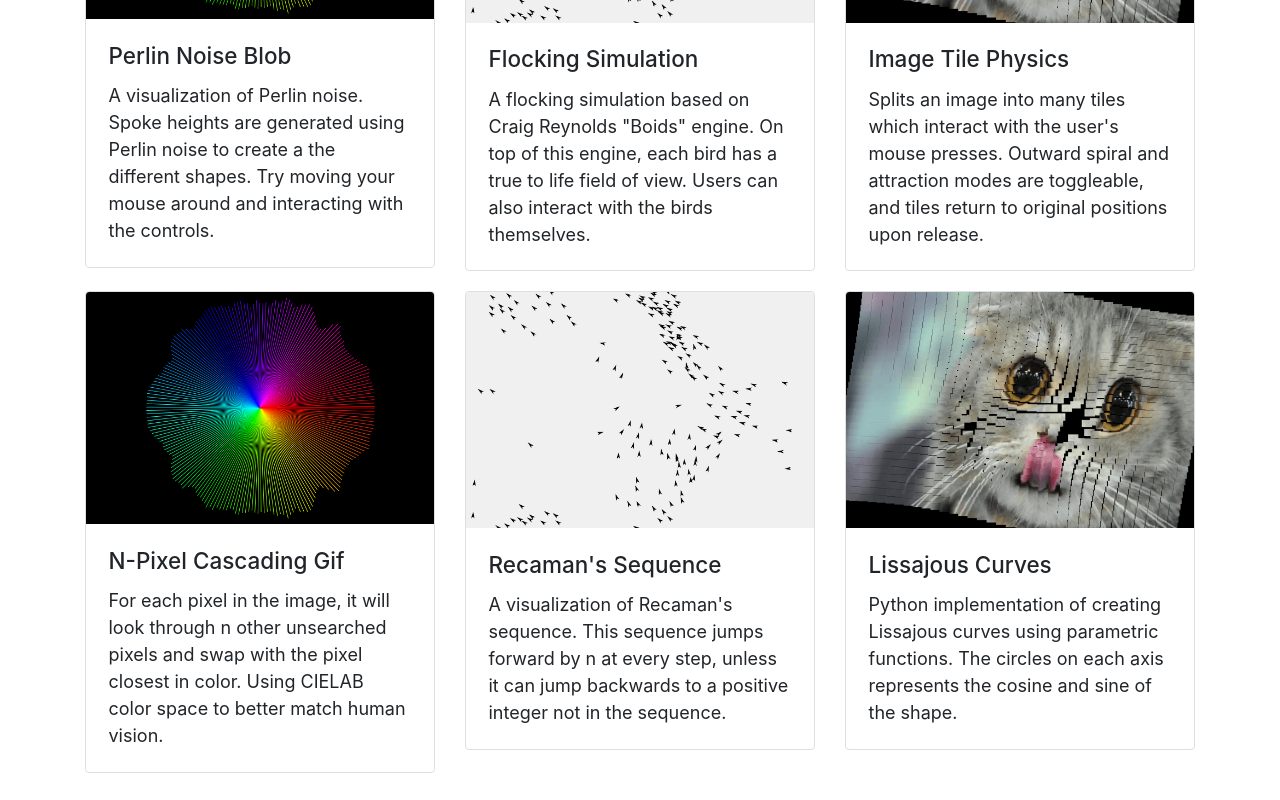
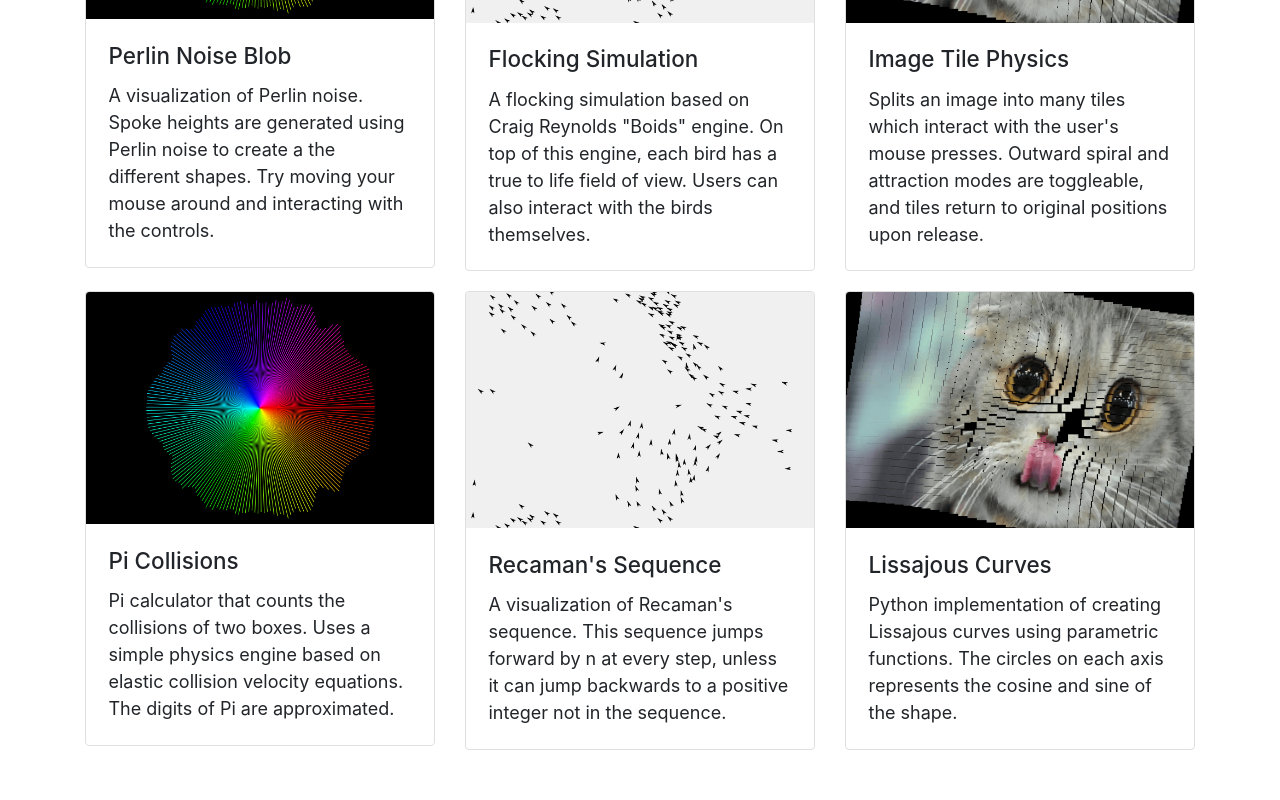
Before and after one commit to bryceparkman/personal-website, a Next.js app: page /projects/visualizations in a window 1280 px wide. Shown: the part 1031-1831 px from the top of the page. After the commit the page ends 1808 px from the top, so only its background shows below. Built offline with nearby package versions, Linux system fonts and the light colour scheme.

Commit message:
updated visualizations

```diff
--- a/pages/projects/visualizations.js
+++ b/pages/projects/visualizations.js
@@ -105,13 +105,13 @@ export default function Visualizations() {
                 </Row>
                 <Row>
                     <Col lg={4}>
-                        <Link href='sketches/npixel'>
+                        <Link href='sketches/pi'>
                             <Card style={{cursor: 'pointer', marginTop: '20px'}}>
                                 <Card.Img variant="top" src="/images/wiggle.png" />
                                 <Card.Body>
-                                    <Card.Title>N-Pixel Cascading Gif</Card.Title>
+                                    <Card.Title>Pi Collisions</Card.Title>
                                     <Card.Text>
-                                        For each pixel in the image, it will look through n other unsearched pixels and swap with the pixel closest in color. Using CIELAB color space to better match human vision.
+                                        Pi calculator that counts the collisions of two boxes. Uses a simple physics engine based on elastic collision velocity equations. The digits of Pi are approximated.
                                     </Card.Text>
                                 </Card.Body>
                             </Card>
```
